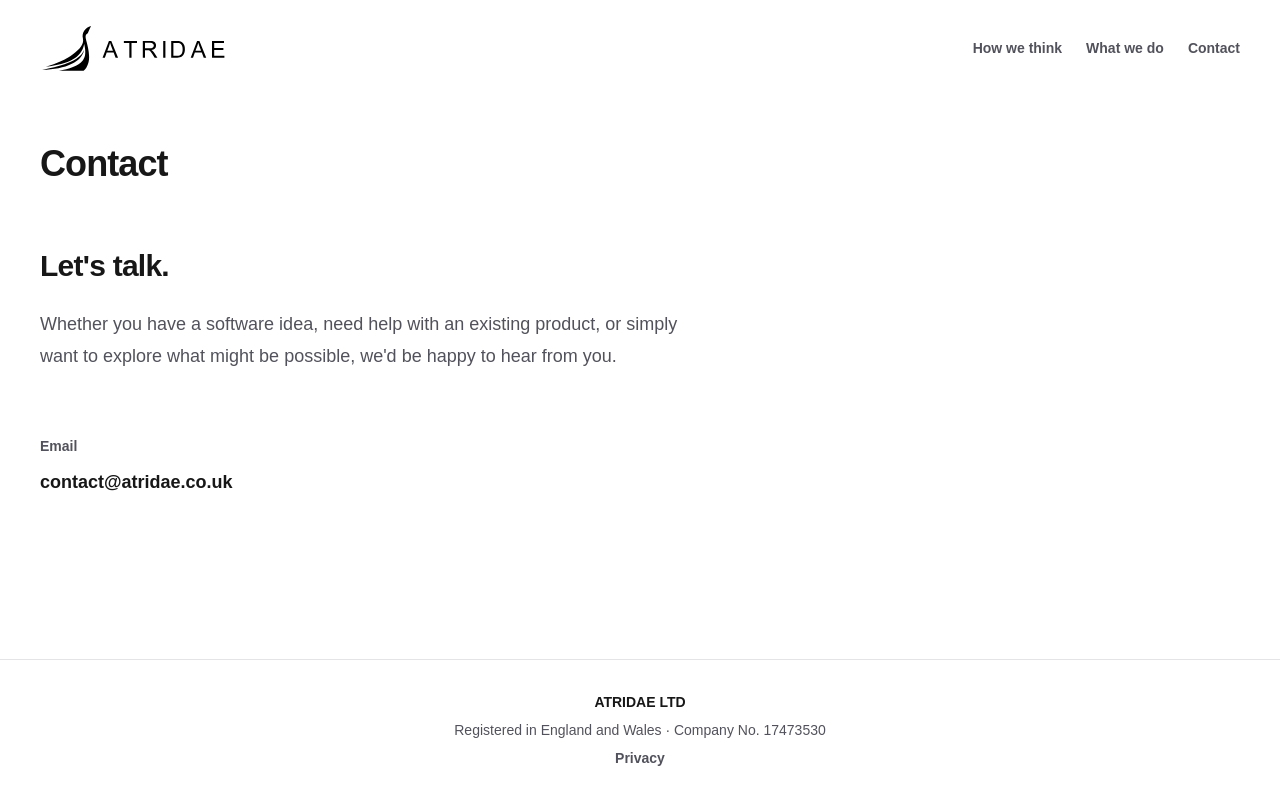
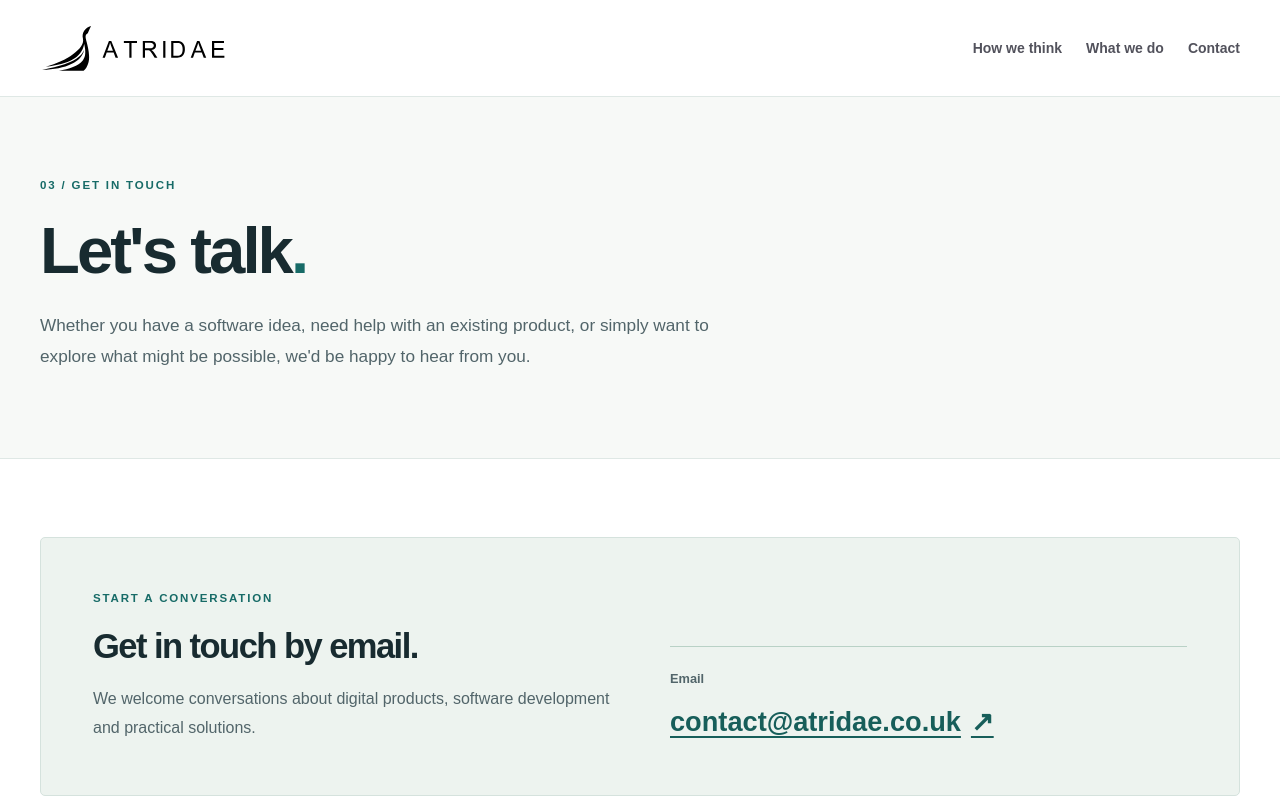
Before and after one commit to ibornea/atridae-website, a Next.js app: page /contact in a window 1280 px wide. Shown: the top 800 px of the page. Built offline with nearby package versions, Linux system fonts and the light colour scheme.

Commit message:
Improve homepage navigation and redesign secondary pages

```diff
--- a/src/app/contact/page.tsx
+++ b/src/app/contact/page.tsx
@@ -6,33 +6,27 @@ export default function Contact() {
     <div className="min-h-screen flex flex-col">
       <Header />
 
-      <main className="flex-1 px-6 py-16 sm:px-10 sm:pt-12 sm:pb-24">
-        <div className="max-w-2xl">
-          <h1 className="text-3xl font-semibold tracking-tight sm:text-4xl">
-            Contact
-          </h1>
-
-          <section className="mt-16">
-            <h2 className="text-2xl font-semibold tracking-tight sm:text-3xl">
-              Let&apos;s talk.
-            </h2>
-            <p className="mt-6 text-lg leading-8 text-zinc-600 dark:text-zinc-400">
+      <main className="secondary flex-1">
+        <div className="secondary-intro"><div className="secondary-container">
+          <p className="secondary-kicker">03 / Get in touch</p>
+          <h1>Let&apos;s talk<span className="secondary-period">.</span></h1>
+          <p className="secondary-lead">
               Whether you have a software idea, need help with an existing product, or
               simply want to explore what might be possible, we&apos;d be happy to hear
               from you.
-            </p>
-          </section>
-
-          <section className="mt-16">
-            <h2 className="text-sm font-semibold text-zinc-600 dark:text-zinc-400">
-              Email
-            </h2>
-            <a
-              className="mt-3 inline-block text-lg font-semibold hover:text-zinc-600 dark:hover:text-zinc-400"
-              href="mailto:contact@atridae.co.uk"
-            >
-              contact@atridae.co.uk
-            </a>
+          </p>
+        </div></div>
+        <div className="secondary-container secondary-content">
+          <section className="contact-detail" aria-labelledby="contact-email-title">
+            <div>
+              <p className="secondary-kicker">Start a conversation</p>
+              <h2 id="contact-email-title">Get in touch by email.</h2>
+              <p>We welcome conversations about digital products, software development and practical solutions.</p>
+            </div>
+            <div className="contact-email">
+              <span>Email</span>
+              <a href="mailto:contact@atridae.co.uk">contact@atridae.co.uk <span aria-hidden="true">↗</span></a>
+            </div>
           </section>
         </div>
       </main>
--- a/src/app/globals.css
+++ b/src/app/globals.css
@@ -1,4 +1,8 @@
 @import "tailwindcss";
+
+html {
+  scroll-behavior: smooth;
+}
 
 :root {
   --background: #ffffff;
@@ -195,6 +199,73 @@ body {
   .visual-front { transform: scale(.8) rotate(5deg); transform-origin: bottom right; }
 }
 @media (prefers-reduced-motion: reduce) {
+  html { scroll-behavior: auto; }
   .home .button, .home .text-link, .home .service-card { transition: none; }
   .home .button:hover, .home .service-card:hover { transform: none; }
 }
+
+/* Secondary pages use the homepage palette without changing homepage or shared chrome. */
+.secondary { --ink: #182b30; --muted: #52656a; --teal: #176b67; --line: #dfe8e5; color: var(--ink); background: #fff; font-family: Arial, Helvetica, sans-serif; }
+.secondary-container { width: min(100% - 80px, 1200px); margin-inline: auto; }
+.secondary h1, .secondary h2, .secondary p { margin: 0; }
+.secondary h1, .secondary h2 { letter-spacing: -.045em; font-weight: 600; }
+.secondary a:focus-visible { outline: 3px solid #258d85; outline-offset: 4px; }
+.secondary-intro { padding-block: 80px 86px; background: #f7f9f7; border-block: 1px solid var(--line); }
+.secondary-kicker { color: var(--teal); text-transform: uppercase; letter-spacing: .16em; font-size: .72rem; font-weight: 700; }
+.secondary h1 { margin-top: 22px; font-size: clamp(3rem, 5.1vw, 5rem); line-height: 1.075; }
+.secondary-period { color: var(--teal); }
+.secondary .secondary-lead { max-width: 670px; margin-top: 24px; color: var(--muted); font-size: 1.075rem; line-height: 1.8; }
+.secondary-content { padding-block: 78px 100px; }
+.secondary h2 { font-size: clamp(1.65rem, 2.7vw, 2.35rem); line-height: 1.2; }
+.secondary-content p:not(.secondary-kicker) { color: var(--muted); font-size: 1rem; line-height: 1.8; }
+.services-detail { display: grid; grid-template-columns: repeat(3, minmax(0, 1fr)); gap: 18px; }
+.service-detail { display: flex; flex-direction: column; justify-content: space-between; gap: 65px; min-width: 0; min-height: 350px; padding: 32px; border: 1px solid var(--line); border-radius: 5px; background: #fff; }
+.detail-number { display: block; color: var(--teal); font-size: .78rem; font-weight: 700; letter-spacing: .08em; }
+.service-detail .detail-number::after { content: ""; display: block; width: 32px; height: 2px; margin-top: 18px; background: var(--teal); }
+.service-detail p, .approach-entry p { margin-top: 18px !important; }
+.approach-detail { max-width: 1200px; }
+.approach-entry { display: grid; grid-template-columns: minmax(135px, 1fr) minmax(0, 2fr); gap: 40px; padding-block: 38px 54px; border-top: 1px solid var(--line); }
+.approach-entry:last-child { border-bottom: 1px solid var(--line); }
+.approach-entry > div { max-width: 730px; }
+.approach-entry p + p { margin-top: 20px !important; }
+.contact-detail { display: grid; grid-template-columns: 1fr 1fr; gap: 60px; align-items: end; padding: 52px; border: 1px solid #d5e2dd; border-radius: 5px; background: #edf3ef; }
+.contact-detail h2 { margin-top: 18px; }
+.contact-detail p:not(.secondary-kicker) { margin-top: 18px; }
+.contact-email { min-width: 0; padding-top: 22px; border-top: 1px solid #b9d1c6; }
+.contact-email > span { display: block; margin-bottom: 14px; color: var(--muted); font-size: .8rem; font-weight: 700; }
+.contact-email a { display: inline-flex; align-items: center; gap: 10px; max-width: 100%; color: #175e5a; font-size: clamp(1.05rem, 2.3vw, 1.7rem); font-weight: 600; overflow-wrap: anywhere; text-decoration: underline; text-underline-offset: 5px; }
+.contact-email a:hover { color: #105652; }
+.privacy-page { border-top: 1px solid var(--line); }
+.privacy-document { padding-block: 76px 110px; }
+.privacy-document > h1 { max-width: 760px; margin-top: 0; }
+.privacy-document > p, .privacy-document > section { max-width: 760px; }
+.privacy-document p, .privacy-document li { color: var(--muted); line-height: 1.8; }
+.privacy-document strong { color: var(--ink); }
+.privacy-document > p { margin-top: 20px; }
+.privacy-document > p:first-of-type, .privacy-document > p:first-of-type strong { margin-top: 22px; color: var(--teal); font-size: .88rem; }
+.privacy-document section { margin-top: 50px; padding-top: 30px; border-top: 1px solid var(--line); }
+.privacy-document h2 { font-size: clamp(1.45rem, 2.2vw, 1.9rem); }
+.privacy-document section > div, .privacy-document section > p { margin-top: 18px; }
+.privacy-document section p + p, .privacy-document section p + ul, .privacy-document section ul + p { margin-top: 18px; }
+.privacy-document li + li { margin-top: 8px; }
+.privacy-document a { color: #175e5a; text-decoration: underline; text-underline-offset: 3px; }
+
+@media (max-width: 900px) {
+  .services-detail { grid-template-columns: 1fr 1fr; }
+  .service-detail { min-height: 300px; }
+}
+@media (max-width: 700px) {
+  .secondary-container { width: min(100% - 40px, 540px); }
+  .secondary-intro { padding-block: 68px 72px; }
+  .secondary-content { padding-block: 58px 76px; }
+  .services-detail, .contact-detail { grid-template-columns: 1fr; }
+  .service-detail { min-height: 0; gap: 36px; padding: 26px; }
+  .approach-entry { grid-template-columns: 1fr; gap: 25px; padding-block: 30px 42px; }
+  .contact-detail { gap: 38px; padding: 30px 24px; }
+  .privacy-document { padding-block: 62px 82px; }
+  .privacy-document section { margin-top: 38px; padding-top: 26px; }
+}
+@media (max-width: 400px) {
+  .secondary-container { width: calc(100% - 36px); }
+  .secondary h1 { font-size: 2.55rem; }
+}
--- a/src/app/page.tsx
+++ b/src/app/page.tsx
@@ -63,7 +63,7 @@ export default function Home() {
           </div>
         </section>
 
-        <section className="home-section services-section" aria-labelledby="services-title">
+        <section id="what-we-do" className="home-section services-section" aria-labelledby="services-title">
           <div className="home-container">
             <div className="section-heading"><div><p className="section-kicker">01 / Our work</p><h2 id="services-title">What we do<span className="heading-period">.</span></h2></div><p>We create practical digital solutions that help people and organisations work more effectively.</p></div>
             <div className="service-grid">
@@ -97,7 +97,7 @@ export default function Home() {
           </div>
         </section>
 
-        <section className="home-section approach-section" aria-labelledby="approach-title">
+        <section id="how-we-think" className="home-section approach-section" aria-labelledby="approach-title">
           <div className="home-container">
             <div className="section-heading"><div><p className="section-kicker">03 / Our approach</p><h2 id="approach-title">How we think<span className="heading-period">.</span></h2></div><p>Good software starts with understanding the problem, not adding more complexity.</p></div>
             <div className="principle-grid">
@@ -107,7 +107,7 @@ export default function Home() {
           </div>
         </section>
 
-        <section className="contact-section" aria-labelledby="contact-title">
+        <section id="contact" className="contact-section" aria-labelledby="contact-title">
           <div className="home-container contact-inner"><div><p className="section-kicker">04 / Let’s talk</p><h2 id="contact-title">Have a problem<br />worth solving?</h2><p>We believe good digital solutions begin with a conversation about real needs.</p></div><Link href="/contact" className="button button-light">Get in touch <Arrow /></Link></div>
         </section>
       </main>
--- a/src/app/privacy/page.tsx
+++ b/src/app/privacy/page.tsx
@@ -12,8 +12,8 @@ export default function Privacy() {
     <div className="min-h-screen flex flex-col">
       <Header />
 
-      <main className="flex-1 px-6 py-16 sm:px-10 sm:pt-12 sm:pb-24">
-        <article className="max-w-2xl">
+      <main className="secondary privacy-page flex-1">
+        <article className="secondary-container privacy-document">
           <h1 className="text-3xl font-semibold tracking-tight sm:text-4xl">
             Privacy Policy
           </h1>
```
Also changed, not shown: src/app/components/header.tsx (+6 -6 lines), src/app/how-we-think/page.tsx (+14 -17 lines), src/app/what-we-do/page.tsx (+23 -38 lines).
